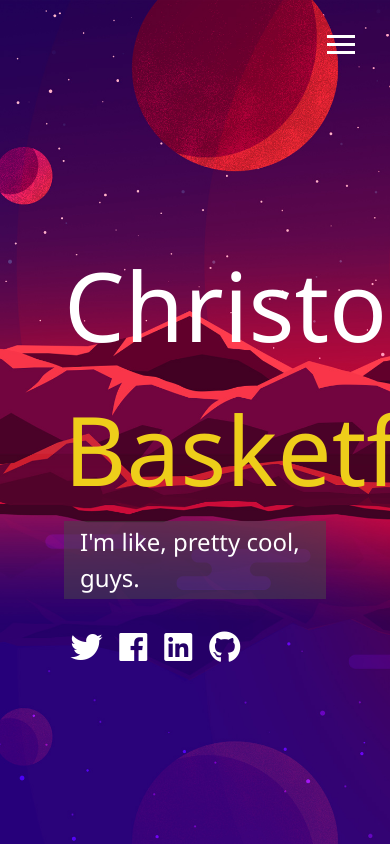
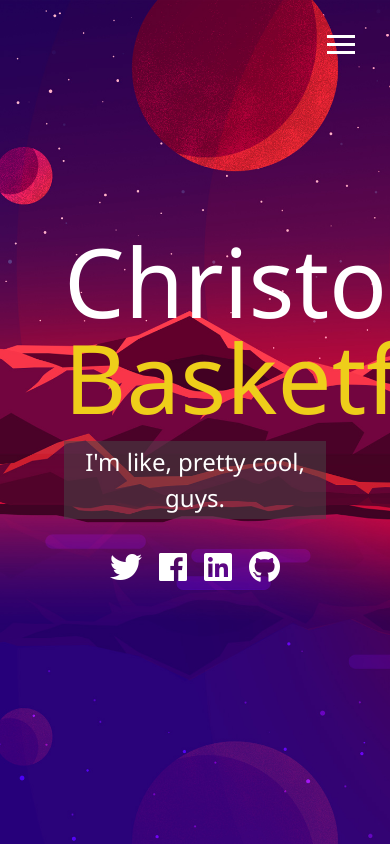
Before and after one commit to ChrisBB95/portfolio_practice, a website: page dist/index.html in a window 390 px wide. Drawn offline with Linux system fonts and the light colour scheme.

Commit message:
added responsiveness to screen size

```diff
--- a/scss/_config.scss
+++ b/scss/_config.scss
@@ -29,3 +29,27 @@ $background-opacity: 0.3;
     }
   }
 }
+
+@mixin mediaSM {
+  @media screen and (max-width: 500px) {
+    @content;
+  }
+}
+
+@mixin mediaMD {
+  @media screen and (max-width: 768px) {
+    @content;
+  }
+}
+
+@mixin mediaLG {
+  @media screen and (min-width: 769px) and (max-width: 1170px) {
+    @content;
+  }
+}
+
+@mixin mediaXL {
+  @media screen and (min-width: 1171px) {
+    @content;
+  }
+}
--- /dev/null
+++ b/scss/_mobile.scss
@@ -0,0 +1,50 @@
+@include mediaXL {
+}
+
+@include mediaLG {
+}
+
+@include mediaMD {
+  main {
+    align-items: center;
+    text-align: center;
+
+    .lg-heading {
+      line-height: 1;
+      margin-bottom: 1rem;
+    }
+  }
+
+  ul.menu-nav,
+  div.menu-branding {
+    float: none;
+    width: 100%;
+    min-height: 0;
+
+    &.show {
+      transform: translate3d(0, 0, 0);
+    }
+  }
+
+  .menu-nav {
+    height: 67vh;
+    transform: translate3d(-100%, 0, 0);
+    font-size: 24px;
+  }
+
+  .menu-branding {
+    height: 33vh;
+    transform: translate3d(100%, 0, 0);
+
+    .portrait {
+      height: 300px;
+      width: 300px;
+    }
+  }
+}
+
+@include mediaSM {
+  main#home h1 {
+    margin-top: 10vh;
+  }
+}
--- a/scss/main.scss
+++ b/scss/main.scss
@@ -1,5 +1,6 @@
 @import "config";
 @import "menu";
+@import "mobile";
 
 * {
   box-sizing: border-box;
```
Also changed, not shown: dist/css/main.css.
